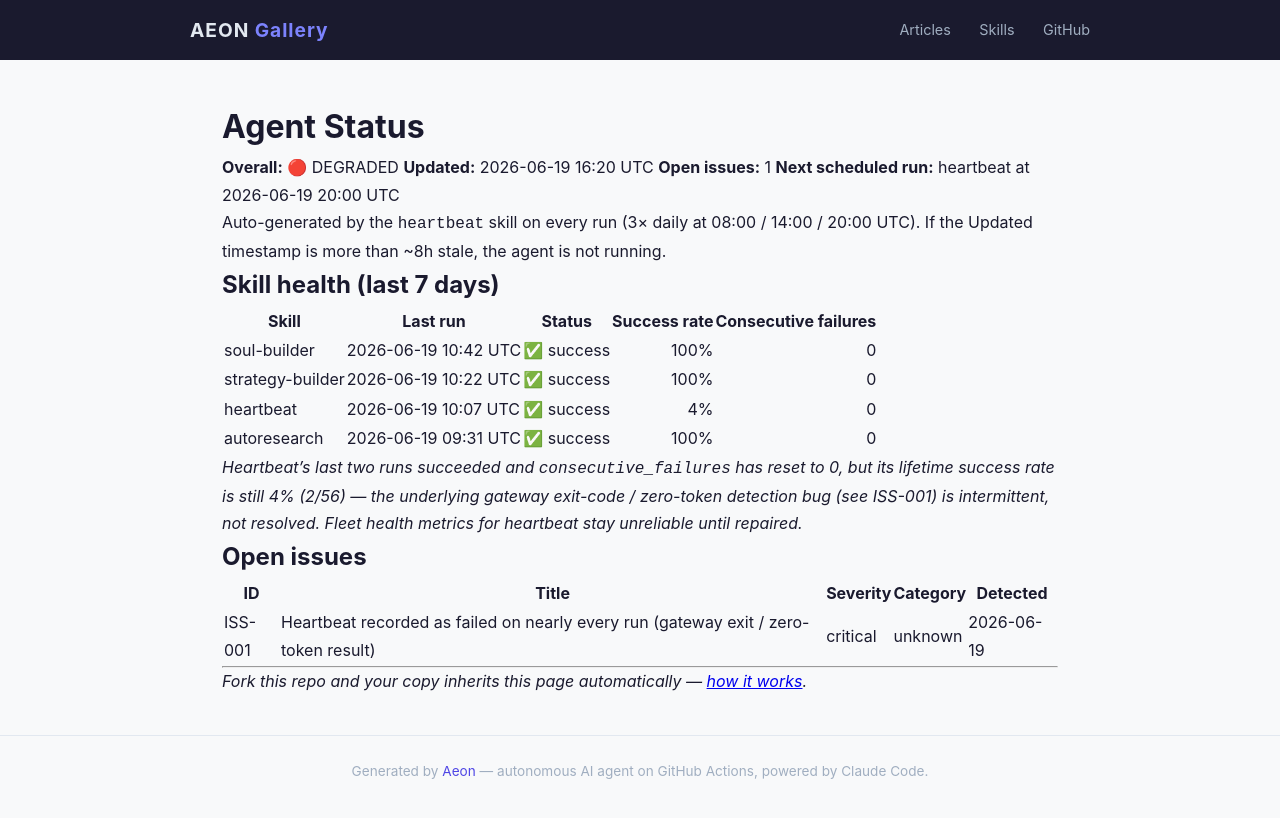
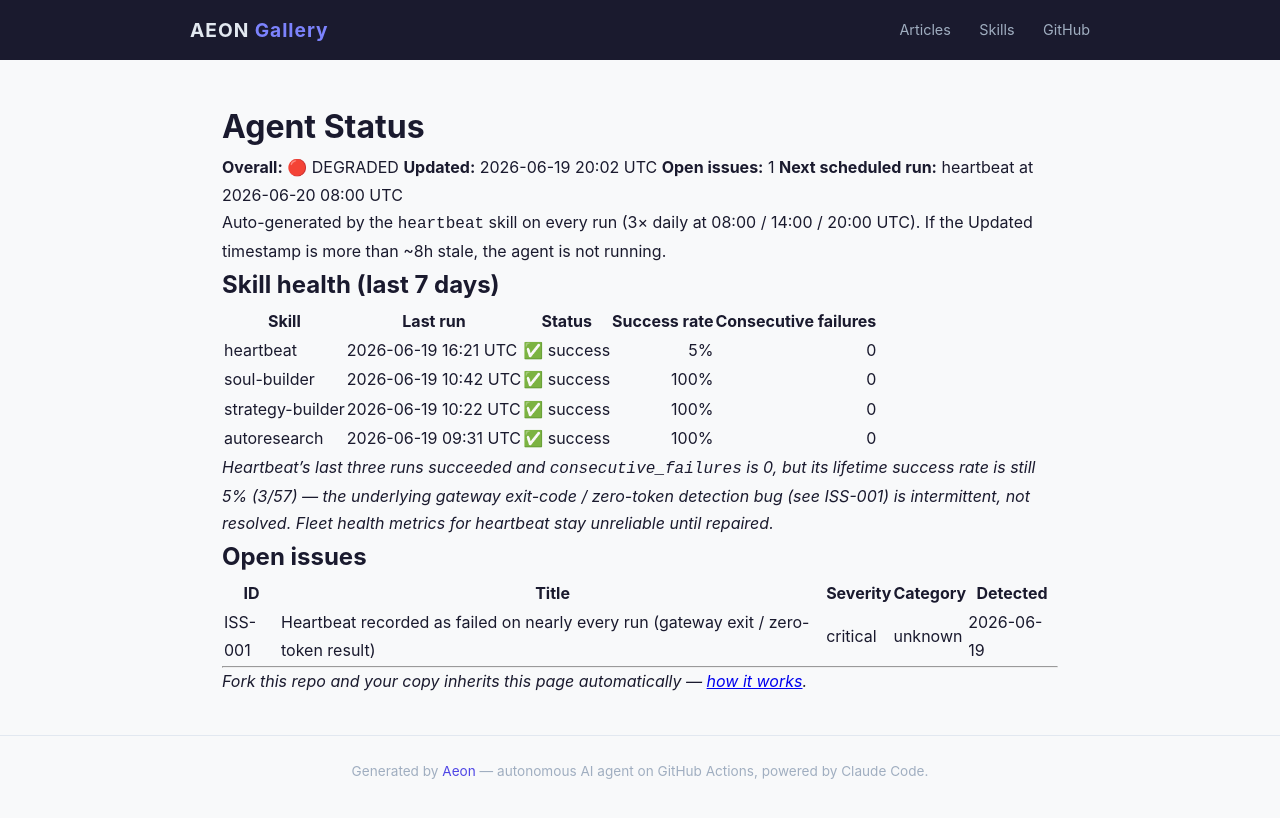
Before and after one commit to RickCrosschain/aeon, a Jekyll site: the page built from docs/status.md, in a window 1280 px wide. Shown: the top 818 px of the page. Built offline with Jekyll 4.4.1, drawn with Linux system fonts in a browser that asks for light colours.

Commit message:
chore(heartbeat): auto-commit 2026-06-19

```diff
--- a/docs/status.md
+++ b/docs/status.md
@@ -7,9 +7,9 @@
 # Agent Status
 
 **Overall:** 🔴 DEGRADED
-**Updated:** 2026-06-19 16:20 UTC
+**Updated:** 2026-06-19 20:02 UTC
 **Open issues:** 1
-**Next scheduled run:** heartbeat at 2026-06-19 20:00 UTC
+**Next scheduled run:** heartbeat at 2026-06-20 08:00 UTC
 
 Auto-generated by the `heartbeat` skill on every run (3× daily at 08:00 / 14:00 / 20:00 UTC). If the Updated timestamp is more than ~8h stale, the agent is not running.
 
@@ -17,12 +17,12 @@
 
 | Skill | Last run | Status | Success rate | Consecutive failures |
 |-------|----------|--------|-------------:|---------------------:|
+| heartbeat | 2026-06-19 16:21 UTC | ✅ success | 5% | 0 |
 | soul-builder | 2026-06-19 10:42 UTC | ✅ success | 100% | 0 |
 | strategy-builder | 2026-06-19 10:22 UTC | ✅ success | 100% | 0 |
-| heartbeat | 2026-06-19 10:07 UTC | ✅ success | 4% | 0 |
 | autoresearch | 2026-06-19 09:31 UTC | ✅ success | 100% | 0 |
 
-_Heartbeat's last two runs succeeded and `consecutive_failures` has reset to 0, but its lifetime success rate is still 4% (2/56) — the underlying gateway exit-code / zero-token detection bug (see ISS-001) is intermittent, not resolved. Fleet health metrics for heartbeat stay unreliable until repaired._
+_Heartbeat's last three runs succeeded and `consecutive_failures` is 0, but its lifetime success rate is still 5% (3/57) — the underlying gateway exit-code / zero-token detection bug (see ISS-001) is intermittent, not resolved. Fleet health metrics for heartbeat stay unreliable until repaired._
 
 ## Open issues
 
--- a/memory/token-usage.csv
+++ b/memory/token-usage.csv
@@ -5,3 +5,4 @@
 2026-06-19,strategy-builder,claude-opus-4-8,2227,6639,284610,51488
 2026-06-19,soul-builder,claude-opus-4-8,5949,16883,1113980,62111
 2026-06-19,heartbeat,claude-opus-4-8,19788,5447,313299,38136
+2026-06-19,heartbeat,claude-opus-4-8,19786,4293,260945,37523
```
Also changed, not shown: memory/logs/2026-06-19.md (+15 -0 lines), .outputs/heartbeat.md.
